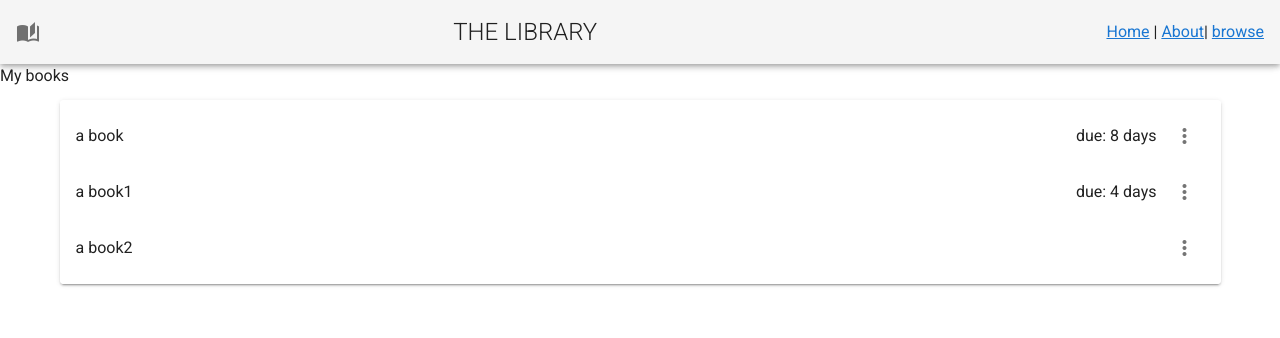
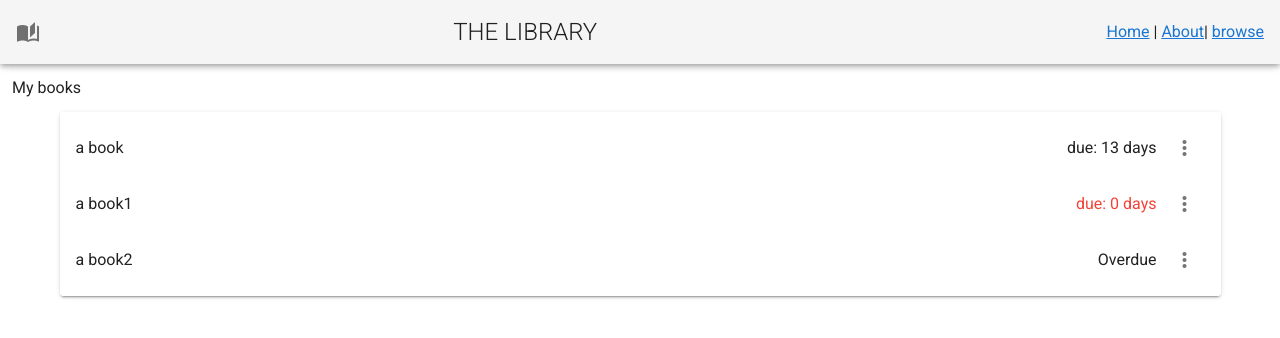
Before and after one commit to guylil/the-library-front-vuejs, a Vue app: page /personal-page in a window 1280 px wide. Shown: the top 338 px of the page. Built offline with nearby package versions, Linux system fonts and the light colour scheme.

Commit message:
my books list is ready

```diff
--- a/src/components/BooksList.vue
+++ b/src/components/BooksList.vue
@@ -12,13 +12,14 @@
                   </v-list-item-title>
                 </v-list-item-content>
                 <span
-                  v-if="book.taken[book.taken.length - 1]"
+                  v-if="due(book.taken[book.taken.length - 1]) > -1"
                   :class="{
                     'red--text': !due(book.taken[book.taken.length - 1])
                   }"
                 >
                   due: {{ due(book.taken[book.taken.length - 1]) }} days
                 </span>
+                <span v-else>Overdue</span>
                 <v-list-item-icon>
                   <v-icon>mdi-dots-vertical</v-icon>
                 </v-list-item-icon>
--- a/src/store/index.ts
+++ b/src/store/index.ts
@@ -11,14 +11,14 @@ export default new Vuex.Store({
         title: "a book",
         published: "date",
         available: true,
-        taken: [1572527020007, 1572527000027, 1572527027000],
+        taken: [1572527020007, 1572527000027, 1572938157000],
         returned: []
       },
       {
         title: "a book1",
         published: "date",
         available: true,
-        taken: [1572195397000],
+        taken: [1572938157000, Date.now()],
         returned: []
       },
       {
--- a/src/views/PersonalPage.vue
+++ b/src/views/PersonalPage.vue
@@ -1,6 +1,6 @@
 <template>
   <div class="Personal">
-    My books
+    <div class="px-3 pt-3">My books</div>
     <BooksList :books="books" />
   </div>
 </template>
```
